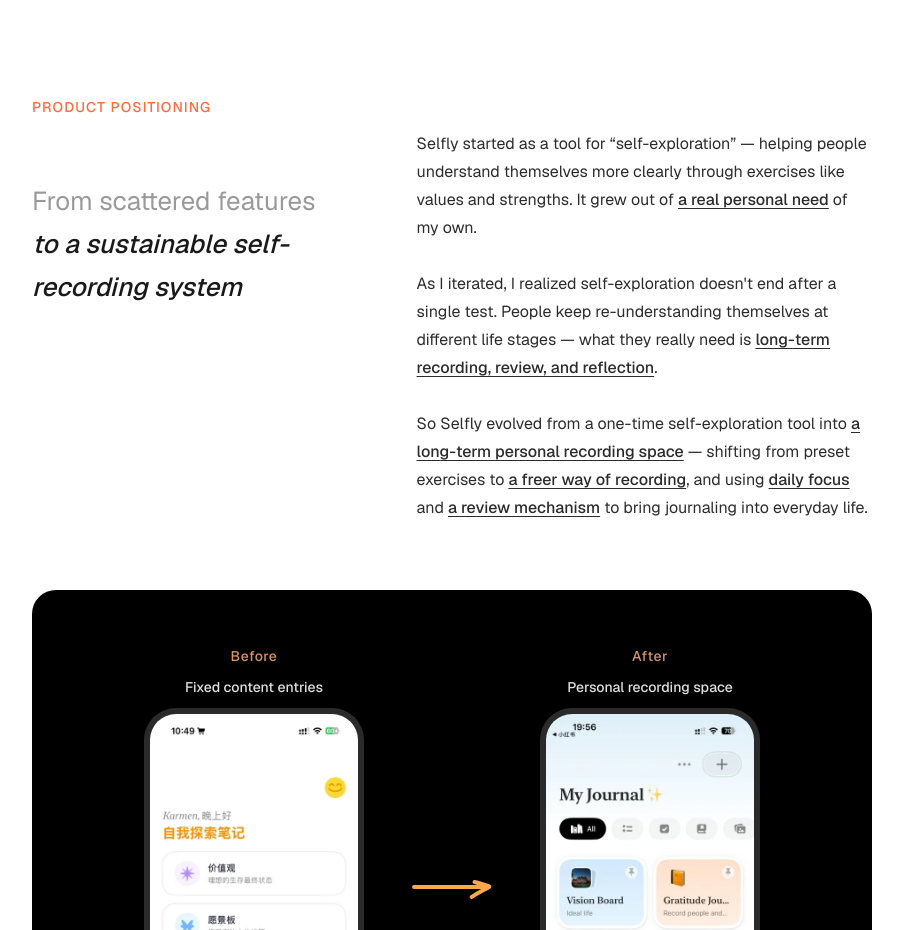
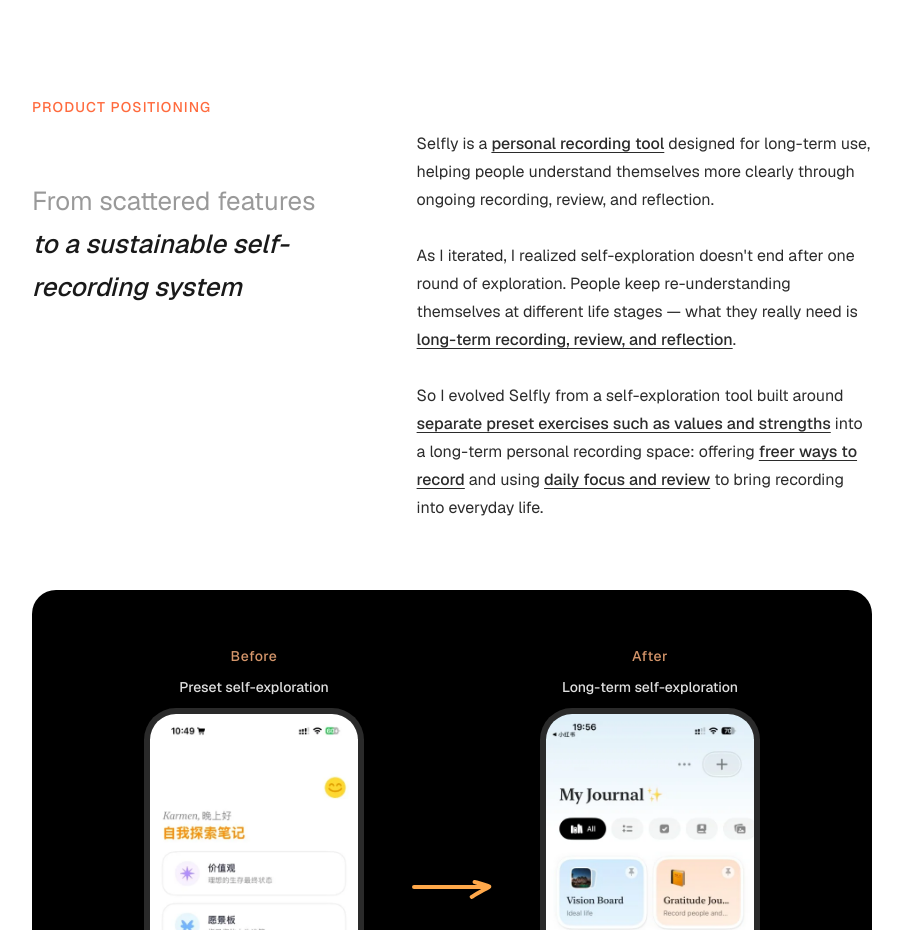
Before and after one commit to jaemin17/portfolio-pro, a Next.js app: page /en/projects/selfly in a window 1280 px wide. Shown: the part 1040-1970 px from the top of the page, without its empty margins (188-1091 px from the left). Built offline with nearby package versions, Linux system fonts and the light colour scheme.

Commit message:
Polish Selfly positioning copy

```diff
--- a/src/app/[locale]/projects/selfly/page.tsx
+++ b/src/app/[locale]/projects/selfly/page.tsx
@@ -107,36 +107,33 @@ export default async function Selfly0Page({ params }: Selfly0PageProps) {
                   locale,
                   <>
                     <p className={styles.p}>
-                      Selfly 最初是一个帮助用户进行「自我探索」的工具，通过价值观、优势等练习，让人更清晰地认识自己。它来源于我的<strong className={styles.selfly0Emphasis}>个人真实需求</strong>。
+                      Selfly 是一个面向长期使用的
+                      <strong className={styles.selfly0Emphasis}>个人记录工具</strong>，帮助用户通过持续记录、回看与反思，更清晰地理解自己。
                     </p>
                     <p className={styles.p}>
-                      在迭代过程中，我意识到，自我探索并不会在一次测试后结束。人在不同阶段会不断重新理解自己，真正需要的是
+                      在迭代过程中，我意识到，自我探索并不会在一次探索后结束。人在不同阶段会不断重新理解自己，真正需要的是
                       <strong className={styles.selfly0Emphasis}>长期记录、回看与反思</strong>。
                     </p>
                     <p className={styles.p}>
-                      于是，Selfly 从一次性的自我探索工具，转向
-                      <strong className={styles.selfly0Emphasis}>更长期的个人记录空间</strong>
-                      ——从预设练习调整为
+                      因此，我将 Selfly 从以
+                      <strong className={styles.selfly0Emphasis}>价值观、优势等独立预设练习</strong>为主的探索工具，转向更长期的个人记录空间：提供
                       <strong className={styles.selfly0Emphasis}>更自由的记录方式</strong>，并通过
-                      <strong className={styles.selfly0Emphasis}>每日聚焦</strong>与
-                      <strong className={styles.selfly0Emphasis}>回顾机制</strong>，让记录真正进入日常。
+                      <strong className={styles.selfly0Emphasis}>每日聚焦与回顾机制</strong>，让记录真正进入日常。
                     </p>
                   </>,
                   <>
                     <p className={styles.p}>
-                      Selfly started as a tool for &ldquo;self-exploration&rdquo; — helping people understand themselves more clearly through exercises like values and strengths. It grew out of <strong className={styles.selfly0Emphasis}>a real personal need</strong> of my own.
+                      Selfly is a <strong className={styles.selfly0Emphasis}>personal recording tool</strong> designed for long-term use, helping people understand themselves more clearly through ongoing recording, review, and reflection.
                     </p>
                     <p className={styles.p}>
-                      As I iterated, I realized self-exploration doesn&apos;t end after a single test. People keep re-understanding themselves at different life stages — what they really need is{" "}
+                      As I iterated, I realized self-exploration doesn&apos;t end after one round of exploration. People keep re-understanding themselves at different life stages — what they really need is{" "}
                       <strong className={styles.selfly0Emphasis}>long-term recording, review, and reflection</strong>.
                     </p>
                     <p className={styles.p}>
-                      So Selfly evolved from a one-time self-exploration tool into{" "}
-                      <strong className={styles.selfly0Emphasis}>a long-term personal recording space</strong>
-                      {" "}— shifting from preset exercises to{" "}
-                      <strong className={styles.selfly0Emphasis}>a freer way of recording</strong>, and using{" "}
-                      <strong className={styles.selfly0Emphasis}>daily focus</strong> and{" "}
-                      <strong className={styles.selfly0Emphasis}>a review mechanism</strong> to bring journaling into everyday life.
+                      So I evolved Selfly from a self-exploration tool built around{" "}
+                      <strong className={styles.selfly0Emphasis}>separate preset exercises such as values and strengths</strong> into a long-term personal recording space: offering{" "}
+                      <strong className={styles.selfly0Emphasis}>freer ways to record</strong> and using{" "}
+                      <strong className={styles.selfly0Emphasis}>daily focus and review</strong> to bring recording into everyday life.
                     </p>
                   </>,
                 )}
@@ -149,11 +146,11 @@ export default async function Selfly0Page({ params }: Selfly0PageProps) {
             <div className={styles.positioningDiagramFlow}>
               <div className={styles.positioningDiagramCol}>
                 <span className={styles.positioningDiagramPhase}>{t(locale, "前期", "Before")}</span>
-                <span className={styles.positioningDiagramCaption}>{t(locale, "固定内容入口", "Fixed content entries")}</span>
+                <span className={styles.positioningDiagramCaption}>{t(locale, "固定内容探索", "Preset self-exploration")}</span>
                 <div className={styles.positioningPhoneFrame}>
                   <Image
                     src={assetPath("/images/selfly0/positioning-phone-1.webp")}
-                    alt={tStr(locale, "前期：固定内容入口", "Before: fixed content entries")}
+                    alt={tStr(locale, "前期：固定内容探索", "Before: preset self-exploration")}
                     width={360}
                     height={780}
                     className={styles.positioningDiagramPhone}
@@ -167,11 +164,11 @@ export default async function Selfly0Page({ params }: Selfly0PageProps) {
               </div>
               <div className={styles.positioningDiagramCol}>
                 <span className={styles.positioningDiagramPhase}>{t(locale, "后期", "After")}</span>
-                <span className={styles.positioningDiagramCaption}>{t(locale, "个人记录空间", "Personal recording space")}</span>
+                <span className={styles.positioningDiagramCaption}>{t(locale, "长期自我探索", "Long-term self-exploration")}</span>
                 <div className={styles.positioningPhoneFrame}>
                   <Image
                     src={assetPath("/images/selfly0/positioning-phone-3.webp")}
-                    alt={tStr(locale, "后期：个人记录空间", "After: personal recording space")}
+                    alt={tStr(locale, "后期：长期自我探索", "After: long-term self-exploration")}
                     width={360}
                     height={780}
                     className={styles.positioningDiagramPhone}
```
